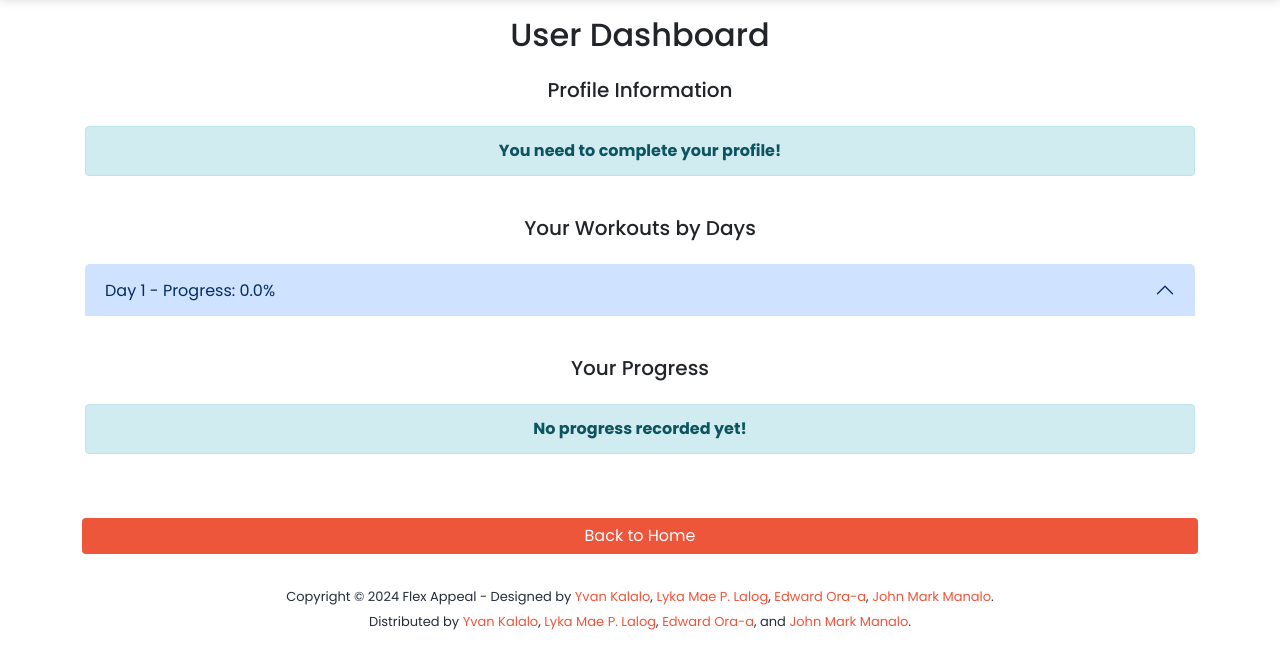
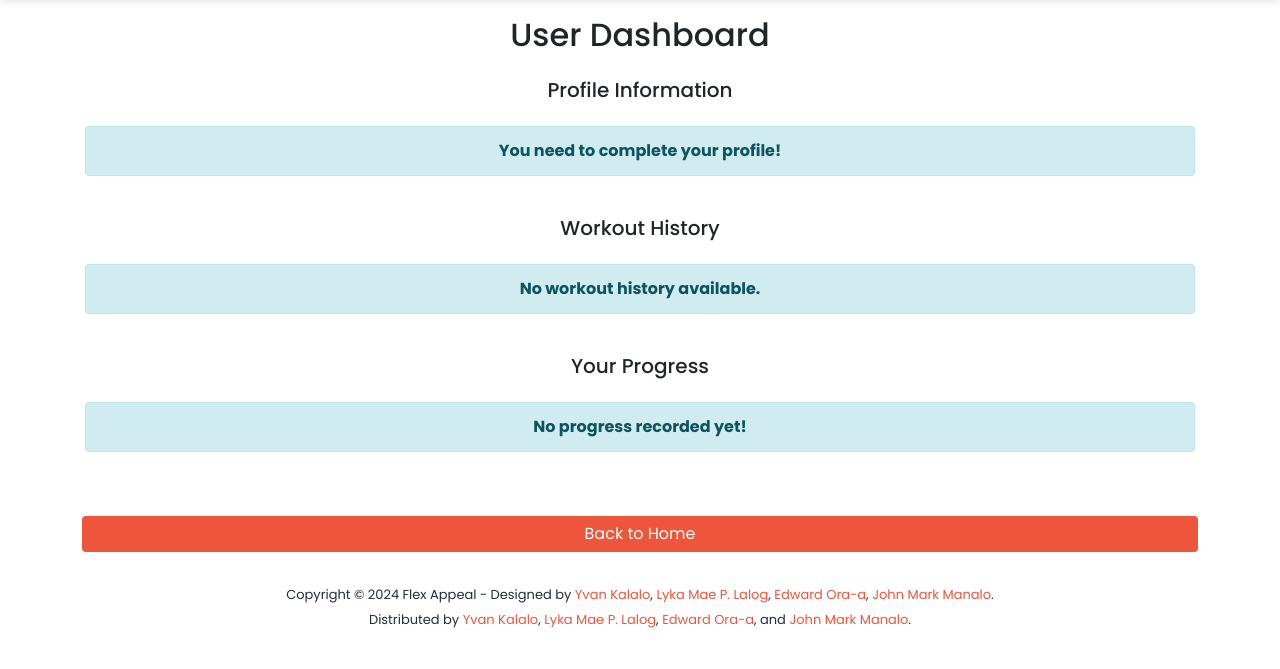
Before and after one commit to YvanLunaKalalo/gym_capstone, a Django app: page /dashboard/ in a window 1280 px wide. Shown: the part 80-749 px from the top of the page. Run offline with Django 5.2, Linux system fonts and the light colour scheme; a user stored in the database is signed in; data comes from the database, SQL or seed files in the repository; parts of the project's set-up code (start-up, migrations or seed data) failed here and were passed over; some libraries are stand-ins or nearby versions.

Commit message:
My Final Revision Commit - Workout History

```diff
--- a/personal/templates/dashboard.html
+++ b/personal/templates/dashboard.html
@@ -41,43 +41,35 @@
             {% endif %}
         </div>
 
+        <!-- Workout History Section -->
         <div class="col-md-12 mb-4">
-            <!-- Available Workouts Section grouped by days -->
-            <h5 class="text-center mb-4">Your Workouts by Days</h5>
-            {% if days_progress %}
-            <div class="accordion" id="dayAccordion">
-                {% for day in days_progress %}
-                <div class="accordion-item mb-3 border-0">
-                    <h2 class="accordion-header" id="headingDay{{ forloop.counter }}">
-                        <button class="accordion-button" type="button" data-bs-toggle="collapse"
-                                data-bs-target="#collapseDay{{ forloop.counter }}" aria-expanded="false"
-                                aria-controls="collapseDay{{ forloop.counter }}">
-                            Day {{ forloop.counter }} - Progress: {{ day.progress_percentage }}%
-                        </button>
-                    </h2>
-                    <div id="collapseDay{{ forloop.counter }}" class="accordion-collapse collapse"
-                         aria-labelledby="headingDay{{ forloop.counter }}" data-bs-parent="#dayAccordion">
-                        <div class="accordion-body">
-                            <ul class="list-unstyled">
-                                {% for workout in day.day_workouts %}
-                                <li class="mb-2">
-                                    <strong>{{ workout.Title }}</strong>
-                                    <p>{{ workout.Desc }}</p>
-                                    <p><strong>Type:</strong> {{ workout.Type }}</p>
-                                    <p><strong>Body Part:</strong> {{ workout.BodyPart }}</p>
-                                    <p><strong>Equipment:</strong> {{ workout.Equipment }}</p>
-                                    <p><strong>Level:</strong> {{ workout.Level }}</p>
-                                </li>
-                                {% endfor %}
-                            </ul>
-                        </div>
-                    </div>
-                </div>
-                {% endfor %}
-            </div>
+            <h5 class="text-center mb-4">Workout History</h5>
+            {% if workout_history %}
+            <table class="table table-bordered">
+                <thead class="thead-dark">
+                    <tr>
+                        <th scope="col">Workout Name</th>
+                        <th scope="col">Completion Status</th>
+                        <th scope="col">Date</th>
+                    </tr>
+                </thead>
+                <tbody>
+                    {% for workout in workout_history %}
+                    <tr class="{% if workout.completed %}table-success{% else %}table-warning{% endif %}">
+                        <td>{{ workout.workout_name }}</td>
+                        <td>{% if workout.completed %}Completed{% else %}Incomplete{% endif %}</td>
+                        <td>{{ workout.date | date:"F j, Y" }}</td>
+                    </tr>
+                    {% empty %}
+                    <tr>
+                        <td colspan="3" class="text-center">No workout records yet.</td>
+                    </tr>
+                    {% endfor %}
+                </tbody>
+            </table>
             {% else %}
             <div class="alert alert-info text-center mt-3">
-                <strong>No workouts recorded yet!</strong>
+                <strong>No workout history available.</strong>
             </div>
             {% endif %}
         </div>
```
